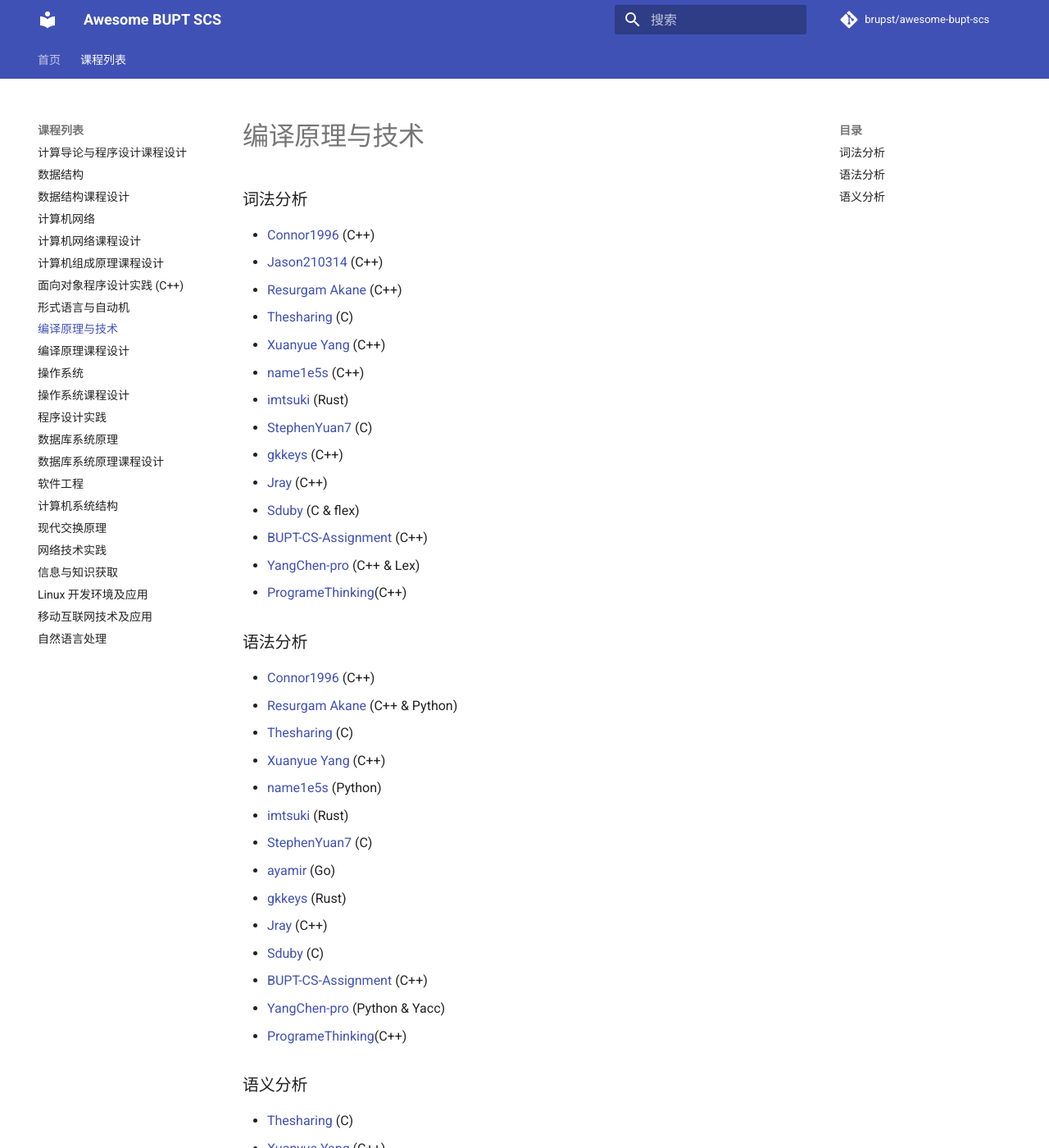
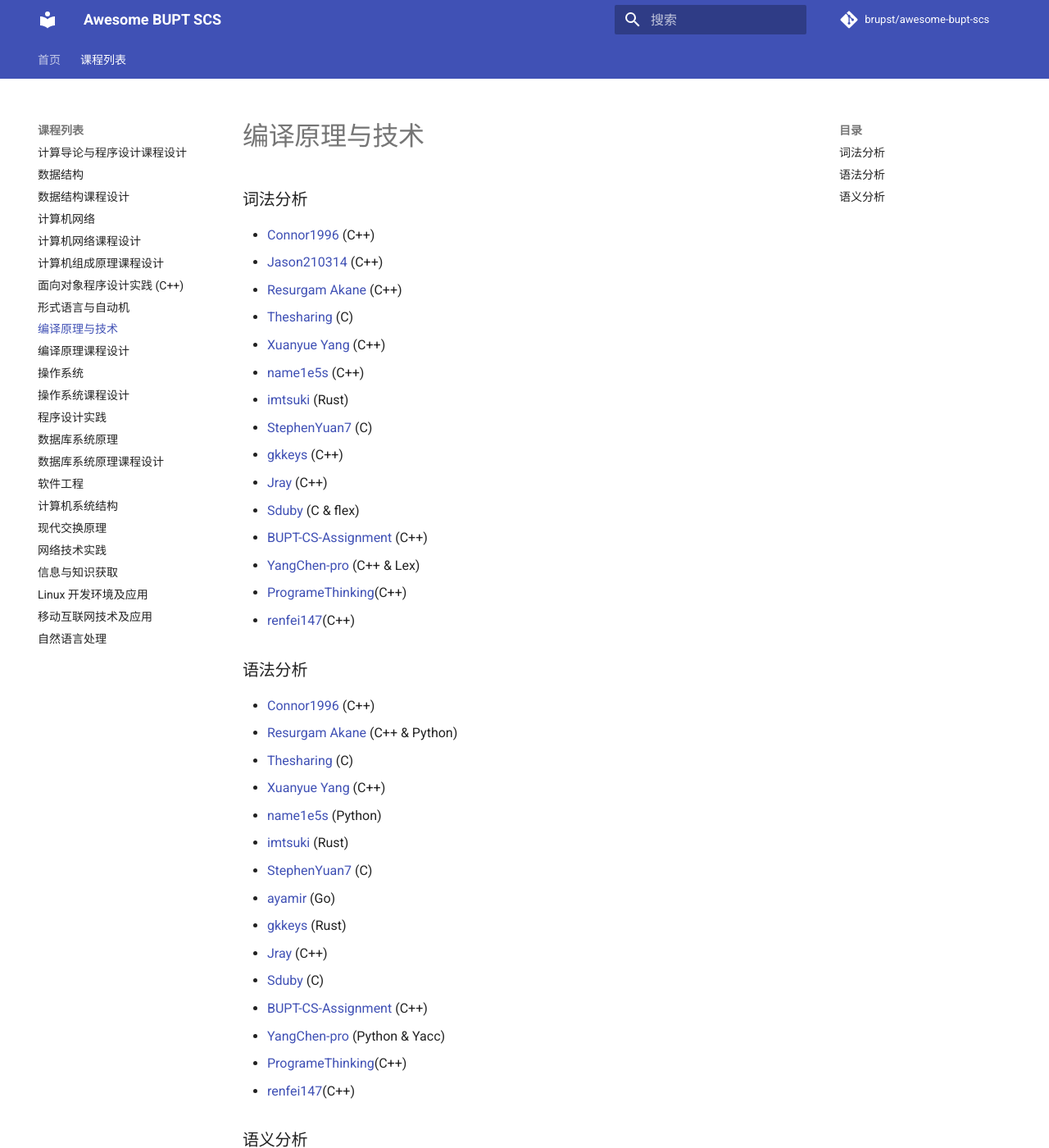
Before and after one commit to brupst/awesome-bupt-scs, an MkDocs documentation site: the page built from projects/Compilers.md, in a window 1280 px wide and 1400 px high. Shown: the whole window at 82% size. Built offline with MkDocs 1.6.1 and Material for MkDocs 9.7.7, drawn with Linux system fonts in a browser that asks for light colours; comment, search, counter and statistics services are not loaded.

Commit message:
Update Compilers & Program-Practice (#96)

```diff
--- a/projects/Compilers.md
+++ b/projects/Compilers.md
@@ -16,6 +16,7 @@
 * [BUPT-CS-Assignment](https://github.com/BUPT-CS-Assignment/Lexer) (C++)
 * [YangChen-pro](https://github.com/YangChen-pro/bupt-assignments/tree/main/3rd%20year%20of%20BUPT/First%20semester/Compilation/lexical%20analysis) (C++ & Lex)
 * [ProgrameThinking](https://github.com/ProgrameThinking/Compiler_bupt)(C++)
+* [renfei147](https://github.com/renfei147/bupt_work_collection/tree/main/compiler)(C++)
 
 ### 语法分析
 
@@ -33,6 +34,7 @@
 * [BUPT-CS-Assignment](https://github.com/BUPT-CS-Assignment/SyntaxAnalyzer) (C++)
 * [YangChen-pro](https://github.com/YangChen-pro/bupt-assignments/tree/main/3rd%20year%20of%20BUPT/First%20semester/Compilation/grammar%20analysis) (Python & Yacc)
 * [ProgrameThinking](https://github.com/ProgrameThinking/Compiler_bupt)(C++)
+* [renfei147](https://github.com/renfei147/bupt_work_collection/tree/main/compiler)(C++)
 
 ### 语义分析
 
```
Also changed, not shown: projects/Program-Practice.md (+1 -0 lines).
